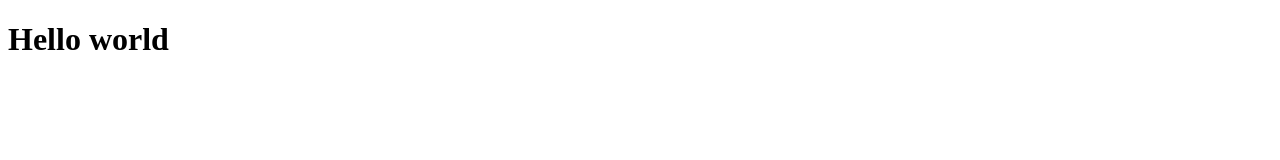
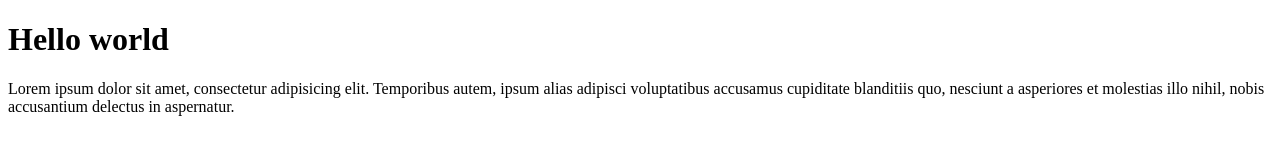
Before and after one commit to taniarhmds/wpu-git-test-2, a plain HTML site: page index.html in a window 1280 px wide. Drawn offline with Linux system fonts and the light colour scheme.

Commit message:
menambahkan parahgraph

```diff
--- a/index.html
+++ b/index.html
@@ -8,5 +8,6 @@
 </head>
 <body>
     <h1>Hello world</h1>
+    <p>Lorem ipsum dolor sit amet, consectetur adipisicing elit. Temporibus autem, ipsum alias adipisci voluptatibus accusamus cupiditate blanditiis quo, nesciunt a asperiores et molestias illo nihil, nobis accusantium delectus in aspernatur.</p>
 </body>
 </html>
```
